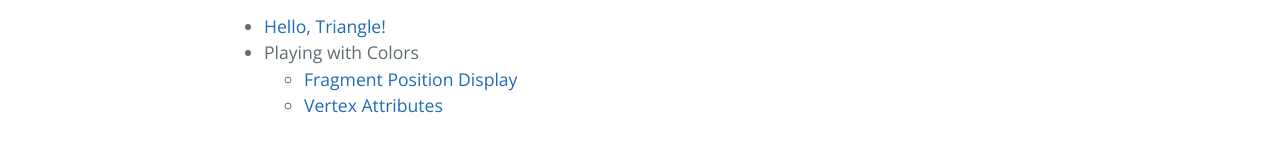
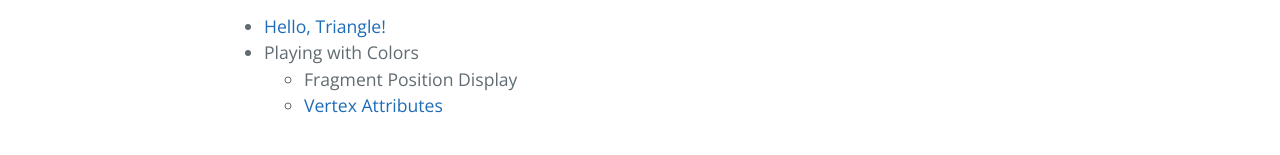
Before and after one commit to kveretennicov/webgltut, a plain HTML site: page index.html in a window 1280 px wide. Shown: the part 634-789 px from the top of the page. Drawn offline with nearby package versions, Linux system fonts and the light colour scheme.

Commit message:
fix: remove broken link

```diff
--- a/index.html
+++ b/index.html
@@ -35,7 +35,7 @@ the repo on GitHub.</p>
 <li>Playing with Colors
 
 <ul>
-<li><a href="tut/02a/">Fragment Position Display</a></li>
+<li>Fragment Position Display</li>
 <li><a href="tut/02b/">Vertex Attributes</a></li>
 </ul>
 </li>
```
